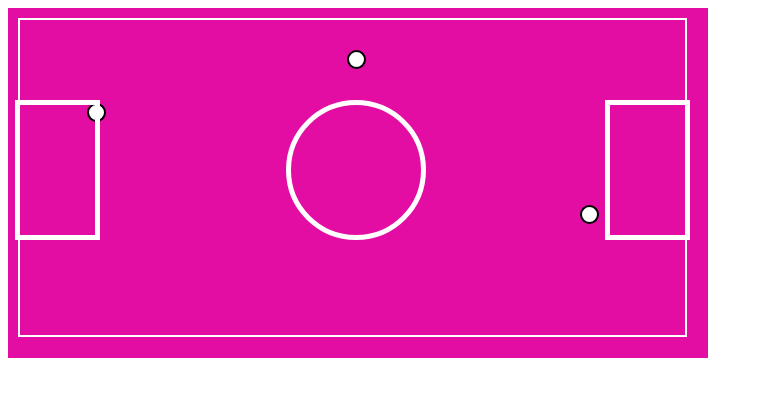
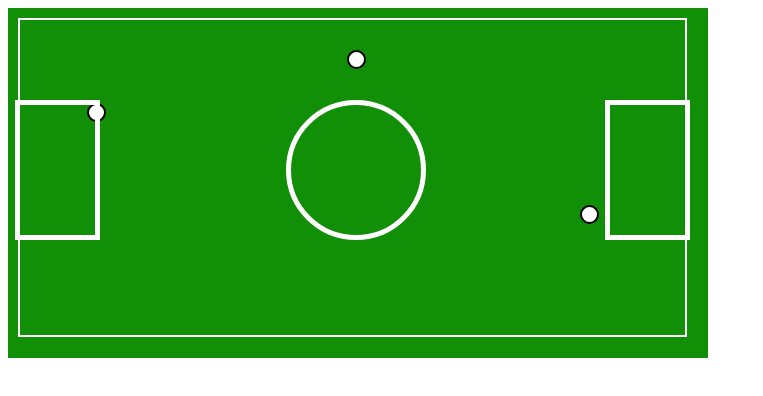
Before and after one commit to VWILMERE/feauture-test, a plain HTML site: page index.html in a window 1280 px wide. Shown: the whole page, without its empty margins (0-763 px from the left). Drawn offline with Linux system fonts and the light colour scheme.

Commit message:
Revert "estadio color rosa"
This reverts commit 080384b7ed423765aaf90d79a69216f77b907540.

```diff
--- a/css/main.css
+++ b/css/main.css
@@ -1,5 +1,5 @@
 .stadium {
- background-color: rgb(228, 13, 163);
+ background-color: rgb(17, 143, 6);
  height: 350px;
  width: 700px;
  text-align: center;
```
